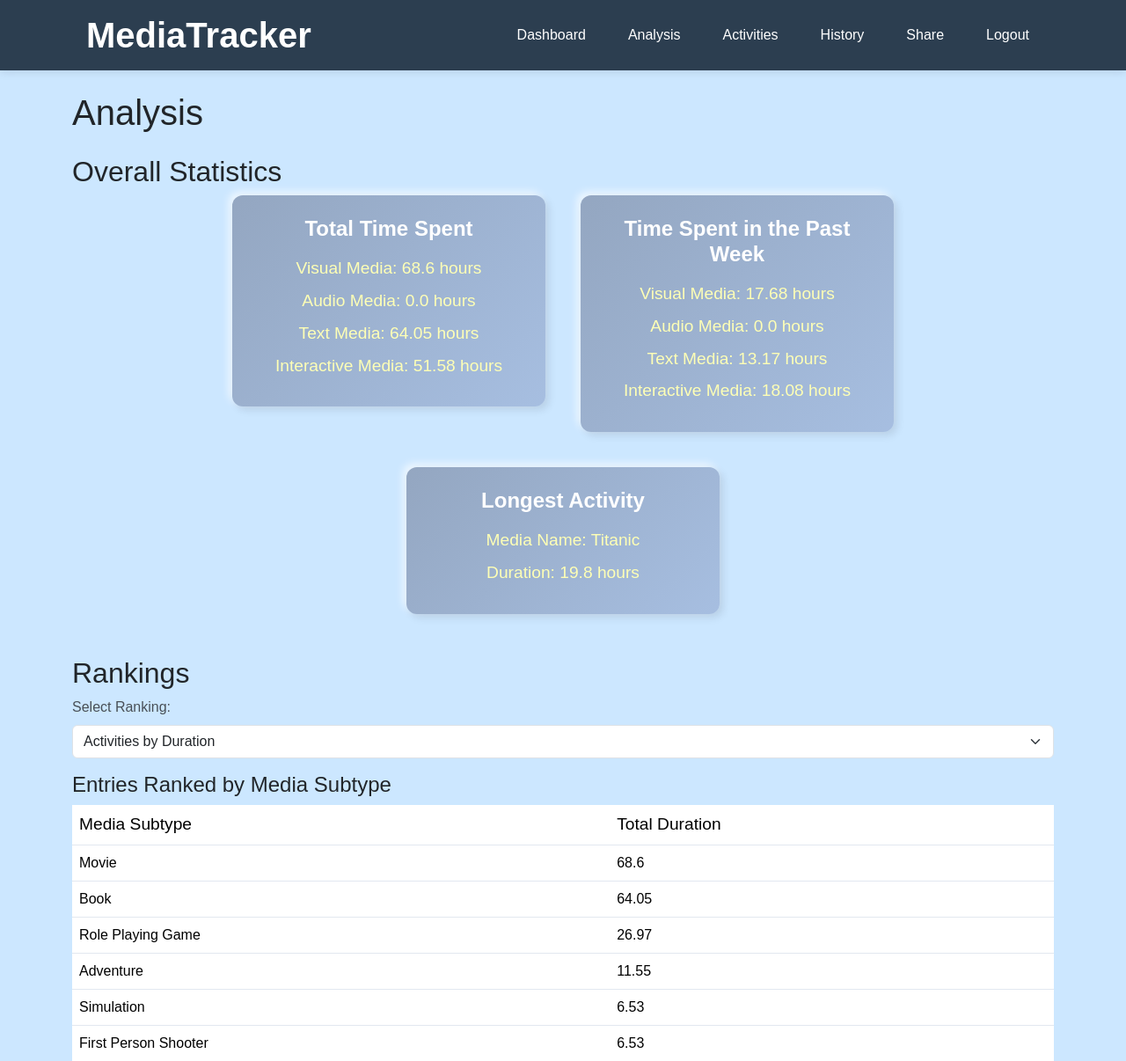
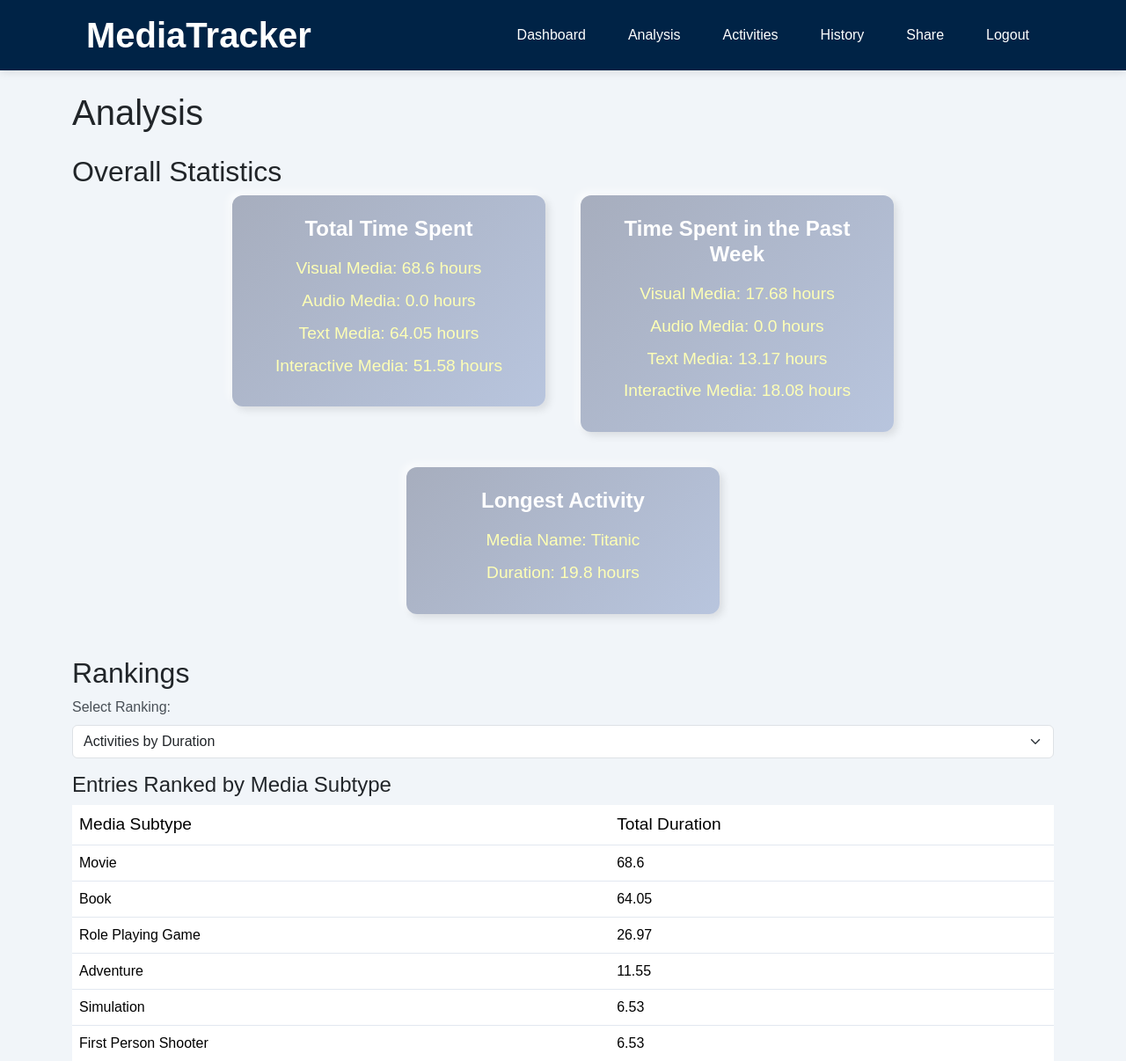
Before and after one commit to LeweiXu/CITS3403-Project, a Flask app: page /analysis in a window 1280 px wide. Shown: the top 1206 px of the page at 88% size. Run offline with Flask 3, Linux system fonts and the light colour scheme; a user stored in the database is signed in; data comes from the database, SQL or seed files in the repository; some libraries are stand-ins or nearby versions.

Commit message:
Update styles.css

```diff
--- a/app/static/styles.css
+++ b/app/static/styles.css
@@ -1,8 +1,8 @@
 /* Main Colors */
 :root {
-    --primary-color: #3498db;
-    --secondary-color: #2c3e50;
-    --background-color: #cce7ff;
+    --primary-color: #0069af;
+    --secondary-color: #002346;
+    --background-color:#f1f5f9;
     --light-border: #e2e8f0;
 }
 /* f8f9fa previoius background colour */
```
